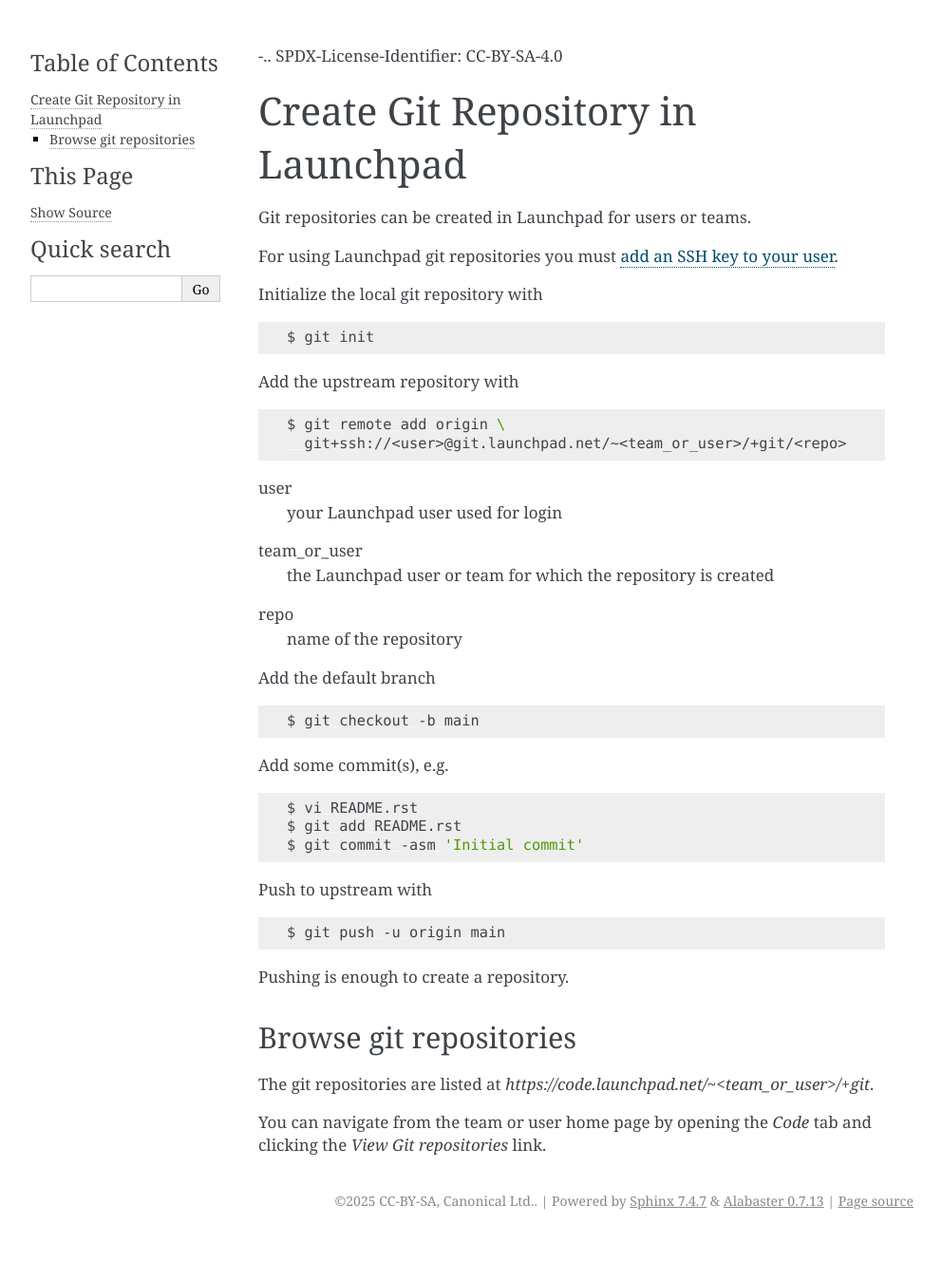
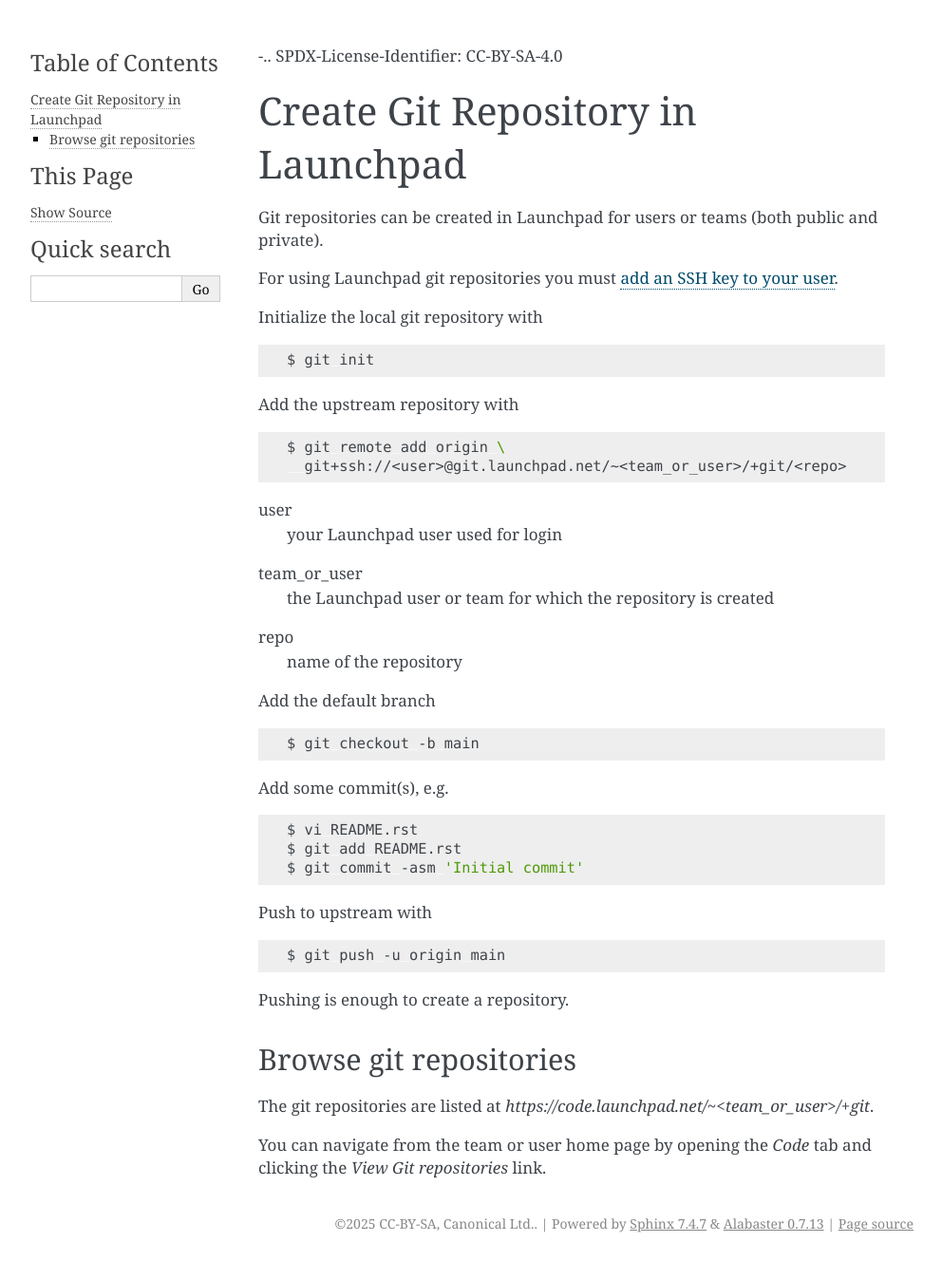
Before and after one commit to canonical/risc-v-cookbook, a Sphinx documentation site: the page built from docs/howto/launchpad/create_git.rst, in a window 1280 px wide. Shown: the whole page at 95% size, without its empty margins (148-1140 px from the left). Built offline with Sphinx 7.4.7, drawn with Linux system fonts in a browser that asks for light colours; before the commit the page ends 1304 px from its top, so only the background shows below that.

Commit message:
create_git: mention gits in private teams.
Signed-off-by: Heinrich Schuchardt <heinrich.schuchardt@canonical.com>

```diff
--- a/docs/howto/launchpad/create_git.rst
+++ b/docs/howto/launchpad/create_git.rst
@@ -5,7 +5,8 @@
 Create Git Repository in Launchpad
 ==================================
 
-Git repositories can be created in Launchpad for users or teams.
+Git repositories can be created in Launchpad for users or teams
+(both public and private).
 
 For using Launchpad git repositories you must
 :ref:`add an SSH key to your user <add-ssh-key>`.
```
